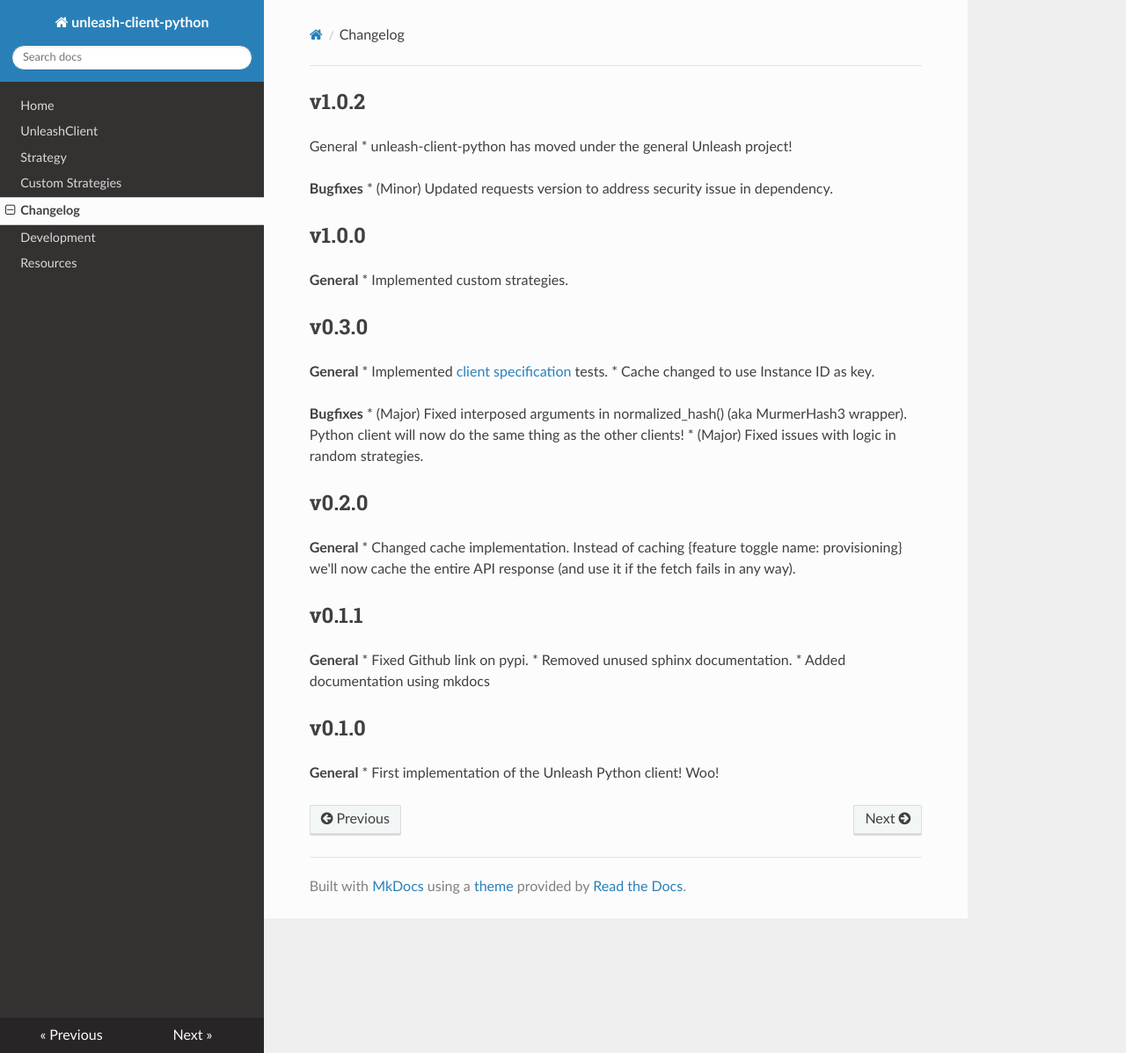
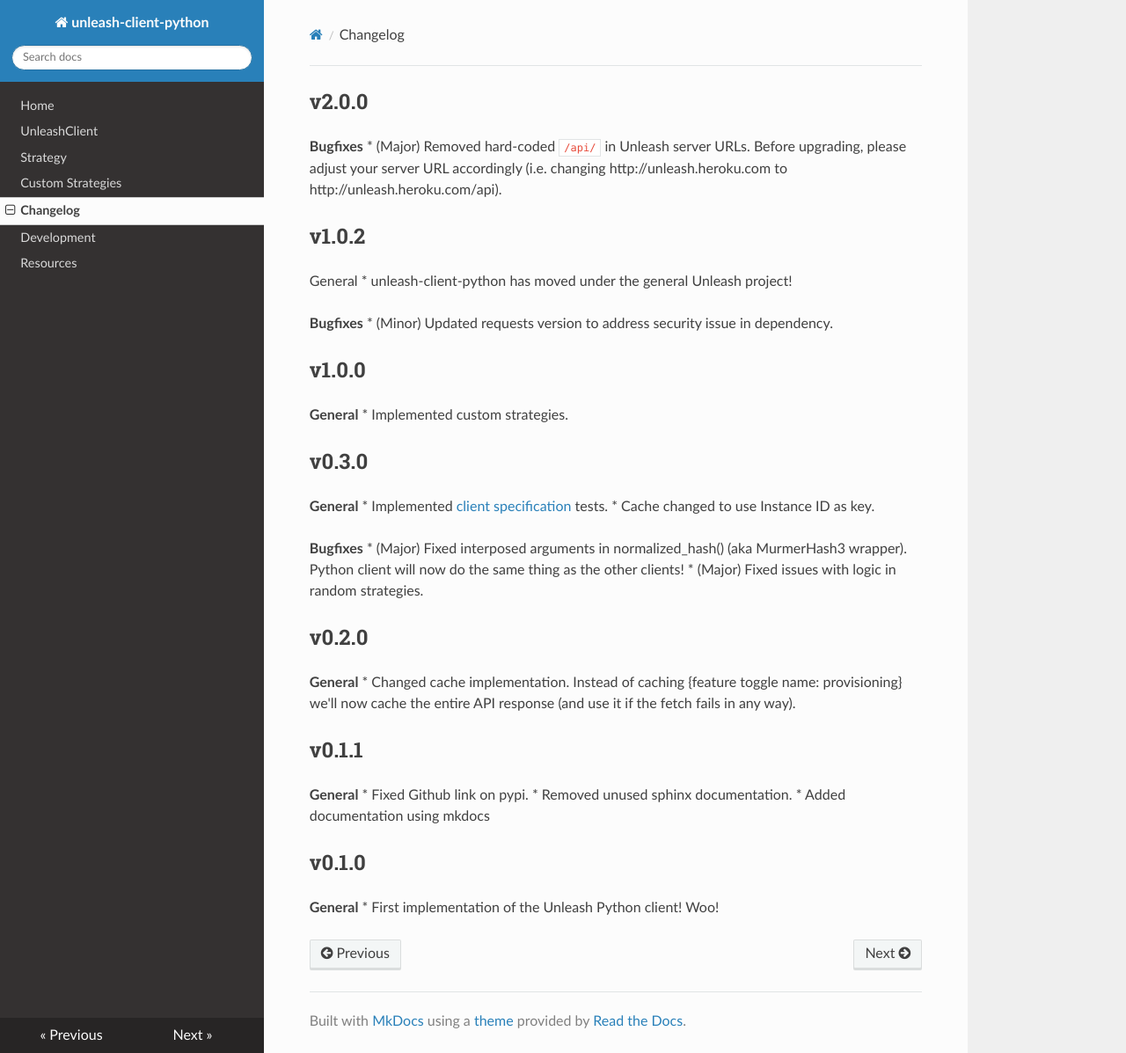
Before and after one commit to Unleash/unleash-client-python, an MkDocs documentation site: the page built from docs/changelog.md, in a window 1280 px wide and 1197 px high. Shown: the whole window at 88% size. Built offline with MkDocs 1.6.1, drawn with Linux system fonts in a browser that asks for light colours; nearby versions of some CDN libraries.

Commit message:
Updating changelog.

```diff
--- a/docs/changelog.md
+++ b/docs/changelog.md
@@ -1,3 +1,8 @@
+## v2.0.0
+
+**Bugfixes**
+* (Major) Removed hard-coded `/api/` in Unleash server URLs. Before upgrading, please adjust your server URL accordingly (i.e. changing http://unleash.heroku.com to http://unleash.heroku.com/api).
+
 ## v1.0.2
 
 General
```
